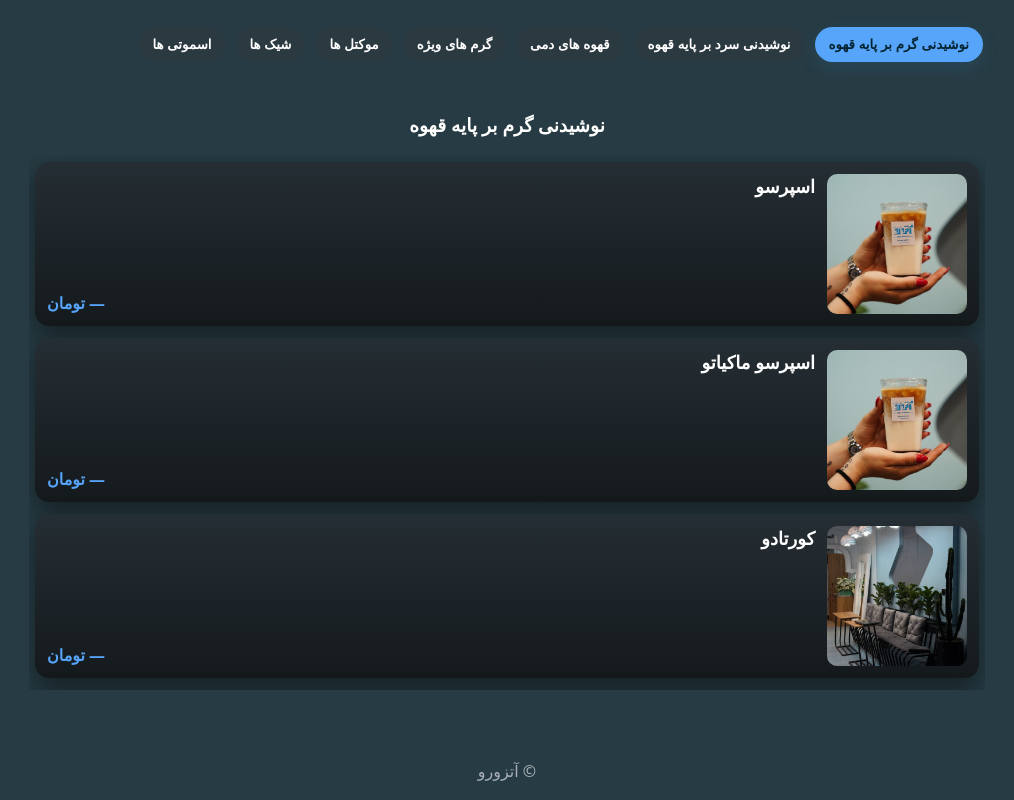
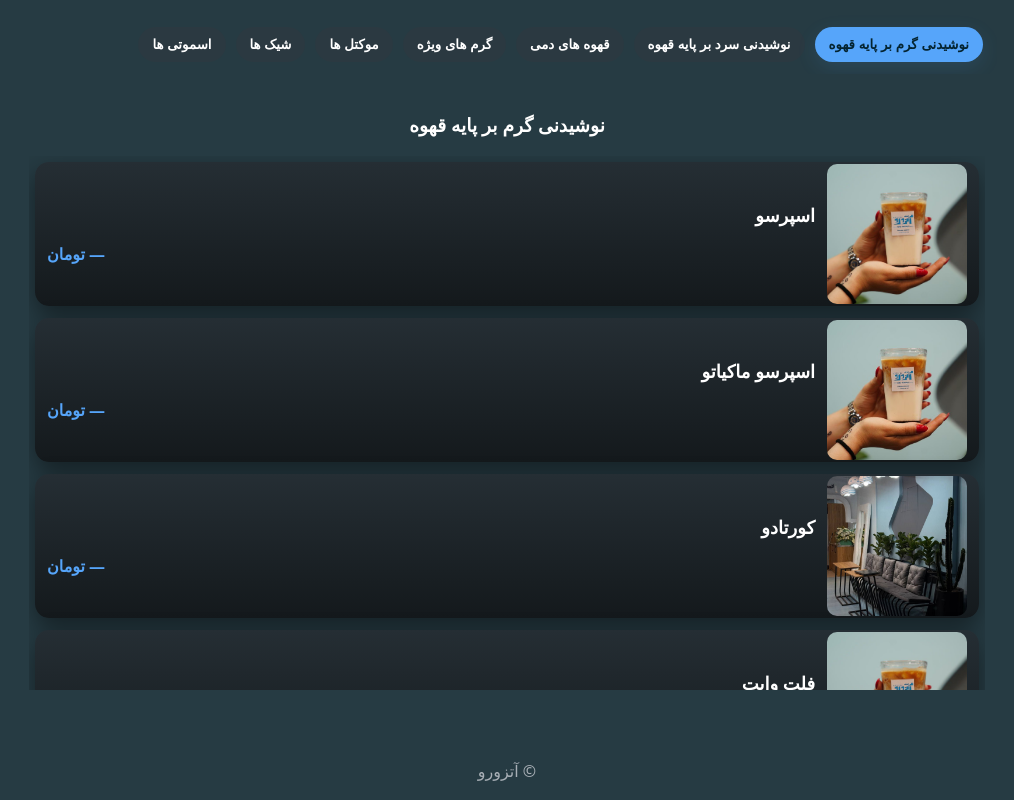
Before and after one commit to Calmboym/testmenu, a plain HTML site: page index.html in a window 1280 px wide. Shown: the part 3669-4469 px from the top of the page, without its empty margins (133-1147 px from the left). Drawn offline with Linux system fonts and the light colour scheme; a web font is replaced by a local one.

Commit message:
Update style.css

```diff
--- a/style.css
+++ b/style.css
@@ -104,14 +104,14 @@ body{
 /* === اصلاح .item و تصویر برای هم‌ارتفاع شدن با ردیف === */
 .item{
   display:flex;
-  align-items:stretch;      /* مهم: اجازه می‌دهد آیتم‌ها (عکس) کل ارتفاع ردیف را بگیرند */
+  align-items:center;      /* مهم: اجازه می‌دهد آیتم‌ها (عکس) کل ارتفاع ردیف را بگیرند */
   gap:12px;
   background:linear-gradient(180deg,#252e34,#14191c);
   padding:12px;             /* می‌توانی این را تغییر دهی */
   border-radius:14px;
   box-shadow:0 10px 26px rgba(0,0,0,0.45);
   /* حداقل ارتفاع نگه می‌دارد ولی اجازه می‌دهد در صورت نیاز ارتفاع بیشتر شود */
-  min: height 110px;
+  min-height: 18vh;
   box-sizing:border-box;
 }
 
```
